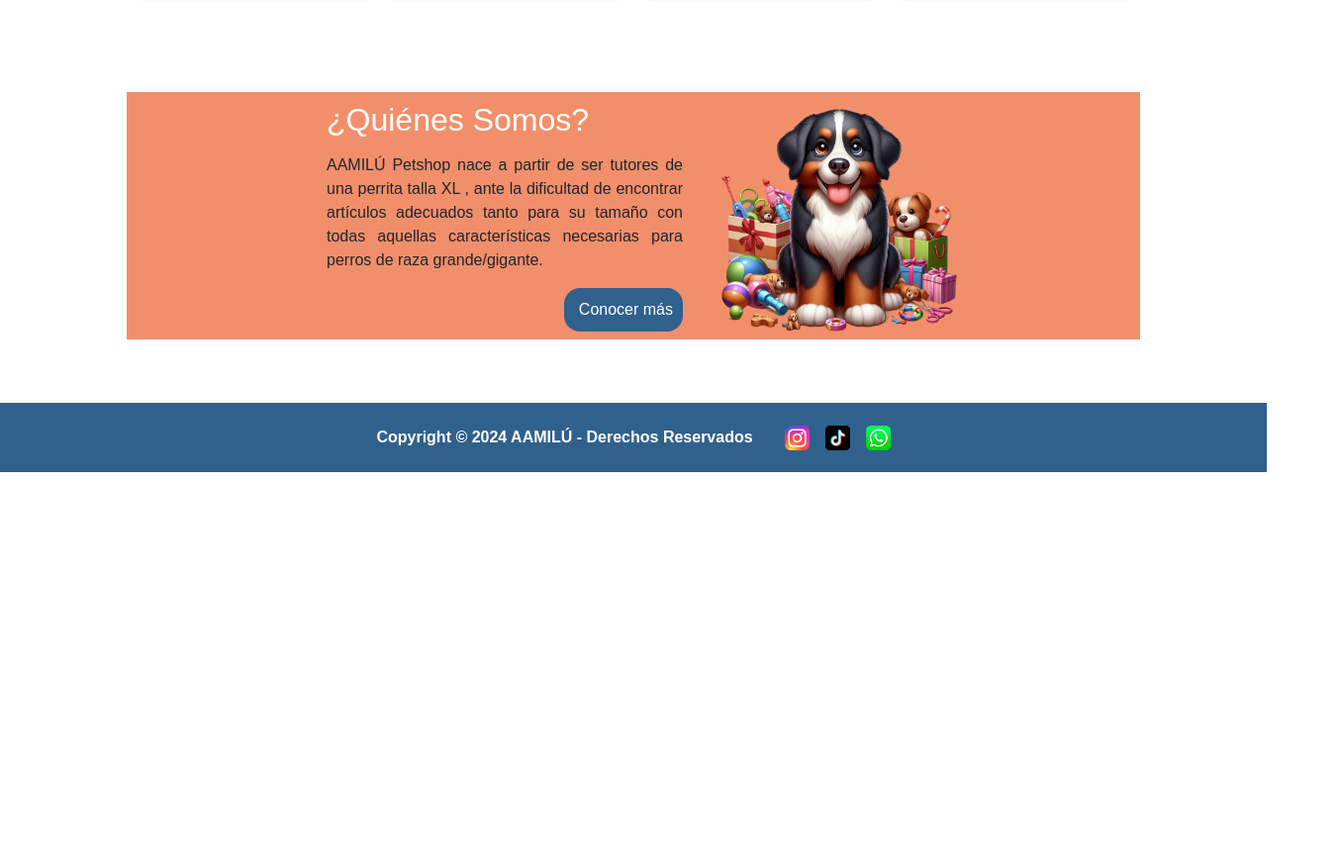
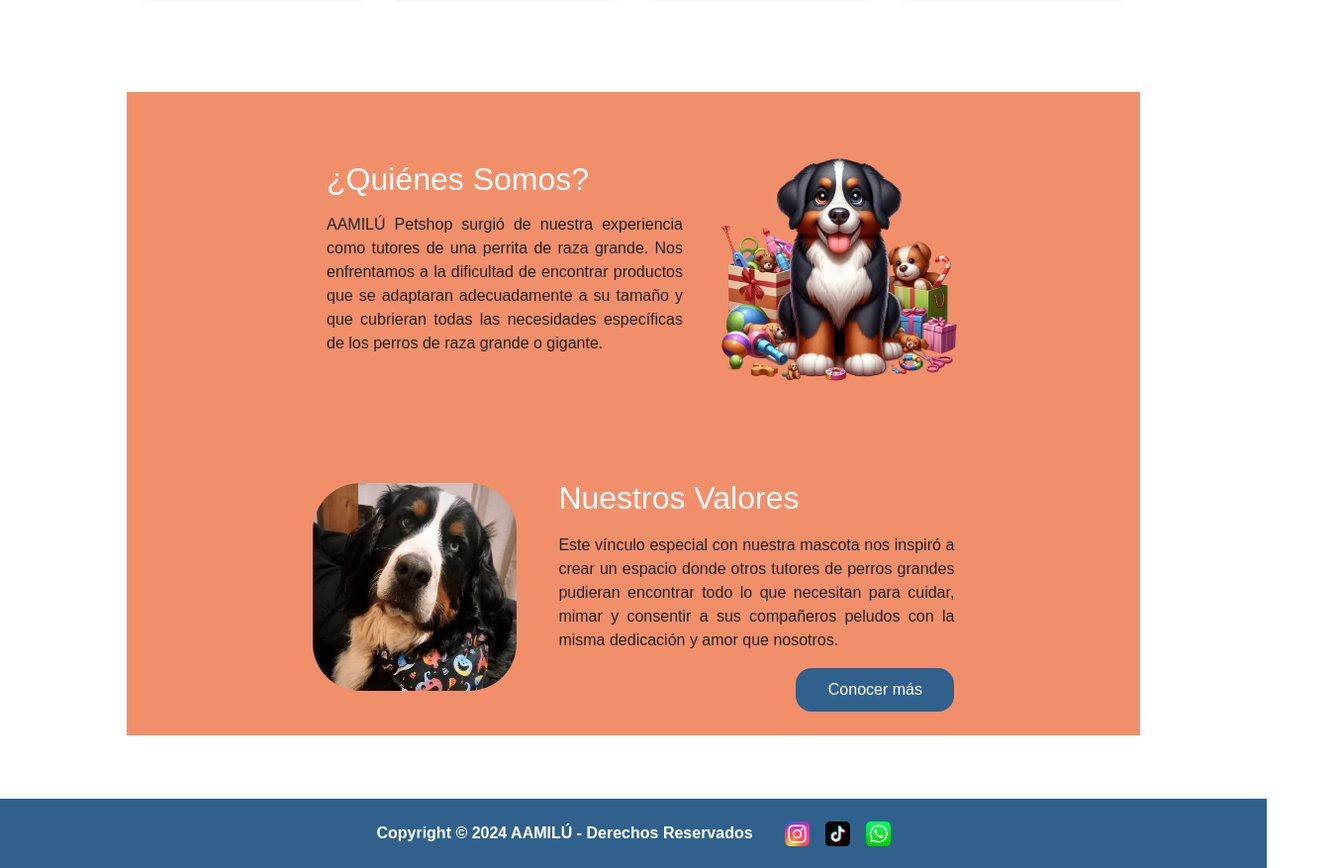
Before and after one commit to JeanMontealegre/Pre-entrega-03-Jean-Montealegre, a website: page index.html in a window 1280 px wide. Shown: the part 1017-1894 px from the top of the page at 99% size, 1354 px wide, since content can reach past the window. Before the commit the page ends 1494 px from the top, so only its background shows below. Drawn offline with nearby package versions, Linux system fonts and the light colour scheme.

Commit message:
proyecto final

```diff
--- a/index.html
+++ b/index.html
@@ -148,10 +148,17 @@
     <section class="quienes_somos">
         <div class="cuadro_texto_quienes_somos">
             <h2>¿Quiénes Somos?</h2>
-            <p>AAMILÚ Petshop nace a partir de ser tutores de una perrita talla XL , ante la dificultad de encontrar artículos adecuados tanto para su tamaño con todas aquellas características necesarias para perros de raza grande/gigante.</p>
+            <p>AAMILÚ Petshop surgió de nuestra experiencia como tutores de una perrita de raza grande. Nos enfrentamos a la dificultad de encontrar productos que se adaptaran adecuadamente a su tamaño y que cubrieran todas las necesidades específicas de los perros de raza grande o gigante.</p>
+        </div>
+        <img class="img_quienes_somos" src="img/quienes somos.png" alt="foto quienes somos">
+    </section>
+    <section class="nuestros_valores">
+        <img class="img_nuestros_valores" src="img/img_aaminah.png" alt="foto aaminah">
+        <div class="cuadro_texto_nuestros_valores">
+            <h2>Nuestros Valores</h2>
+            <p>Este vínculo especial con nuestra mascota nos inspiró a crear un espacio donde otros tutores de perros grandes pudieran encontrar todo lo que necesitan para cuidar, mimar y consentir a sus compañeros peludos con la misma dedicación y amor que nosotros.</p>
             <a class="conocer_mas" href="https://www.instagram.com/aamilu.petshop/?hl=en" target="_blank">Conocer más</a>
         </div>
-        <img class="img_quienes_somos" src="img/quienes somos.png" alt="foto quienes somos">
     </section>
     <!-- footer -->
     <footer id="pie_de_pagina">
--- a/scss/componentes/_body.scss
+++ b/scss/componentes/_body.scss
@@ -17,7 +17,7 @@
     margin: 10px;
 }
 h2{
-    width: 80vw;
+    width: 70vw;
 }
 .lineas{
     display: grid;
@@ -134,6 +134,10 @@
         margin: 0.5rem;
     }
 }
+.fotos_productos:hover{
+    transform: scale(1.2);
+    filter: saturate(2);
+}
 .pie_foto_productos{
     margin-bottom: 0.5rem;
     p{
--- a/scss/componentes/_header.scss
+++ b/scss/componentes/_header.scss
@@ -16,6 +16,10 @@
     width: auto;
     height: 100px;
 }
+.logo:hover{
+    transform: scale(1.5);
+    filter: saturate(2);
+}
 nav{
     @include flex;
     li{
@@ -33,6 +37,9 @@
     font-size: 14px;
     list-style: none;
     gap: 3em;
+}
+.nav-item:hover{
+    background-color: nth($paleta_colores, 2);
 }
 nav ul li:hover> ul{
     background-color: nth($paleta_colores , 1);
@@ -55,3 +62,15 @@
             @include dimensiones(25px, 25px);
         }
 }
+.instagram:hover{
+    transform: scale(2);
+    filter: saturate(2);
+}
+.tiktok:hover{
+    transform: scale(2);
+    filter: saturate(2);
+}
+.logo_whatspp:hover{
+    transform: scale(2);
+    filter: saturate(2);
+}
--- a/scss/componentes/_index.scss
+++ b/scss/componentes/_index.scss
@@ -36,6 +36,10 @@
         @include dimensiones(200px, 200px)
     }
 }
+.galeria_index:hover{
+    transform: scale(1.2);
+    filter: saturate(2);
+}
 .botones_index{
     border: 0;
     border-radius: 8px;
@@ -55,9 +59,10 @@
 .quienes_somos{
     @include flex;
     background-color: nth($paleta_colores , 5);
-    @include dimensiones(80vw, 250px);
+    @include dimensiones(80vw, 350px);
     gap: 10px;
-    margin: 4rem auto;
+    margin: 4rem auto 0 auto;
+    overflow-x: auto;
 }
 .img_quienes_somos{
     height: 250px;
@@ -68,16 +73,57 @@
     padding: 20px;
     text-align: justify;
     h2{
+        width: auto;
         display: flex;
         justify-content: left;
         margin-bottom: 15px;
         color: nth($paleta_colores , 6);
     }
 }
+/*seccion nuestros valores*/
+.nuestros_valores{
+    @include flex;
+    max-width: 100%;
+    overflow-x: auto;
+    background-color: nth($paleta_colores, 5);
+    @include dimensiones(80vw, 300px);
+    gap: 10px;
+    margin: 0 auto 4rem auto;
+    padding: 0;
+}
+.img_nuestros_valores{
+    height: 210px;
+    width: auto ;
+    border-radius: 3rem;
+    margin-right: 2rem;
+    padding: 0;
+    gap: 0;
+}
+.cuadro_texto_nuestros_valores{
+    flex-grow: 1;
+    max-width: 400px;
+    border-radius: $gap_2;
+    padding: 0;
+    margin: 0;
+    gap: 0;
+    text-align: justify;
+    h2{
+        width: auto;
+        display: flex;
+        justify-content: left;
+        margin-bottom: 0;
+        color: nth($paleta_colores , 6);
+        margin: 1rem 0;
+        padding: 0;
+        gap: 0;
+    }
+}
+
+/*boton conocer mas*/
 .conocer_mas{
     display: flex;
     margin-top: 5px;
-    justify-content: right;
+    justify-content: center;
     background-color: nth($paleta_colores , 1);
     color: nth($paleta_colores , 6);
     border-radius: $gap_1;
--- a/scss/componentes/_mq_celulares.scss
+++ b/scss/componentes/_mq_celulares.scss
@@ -39,6 +39,9 @@
     .img_quienes_somos{
     display: none;
     }
+    .img_nuestros_valores{
+        display: none;
+        }
     .conocer_mas{
         width: 30vw;
         margin: 0.5rem ;
--- a/scss/componentes/_mq_tablets.scss
+++ b/scss/componentes/_mq_tablets.scss
@@ -37,6 +37,9 @@
     .img_quienes_somos{
         @include dimensiones(35vw, 100%);
     }
+    .nuestros_valores{
+        width: 100%;
+    }
     .conocer_mas{
         width: 25vw;
         margin: 0.5rem ;
```
Also changed, not shown: pages/accesorios.html (+6 -6 lines), css/style.css, img/img_aaminah.png (added), 1 other file.
